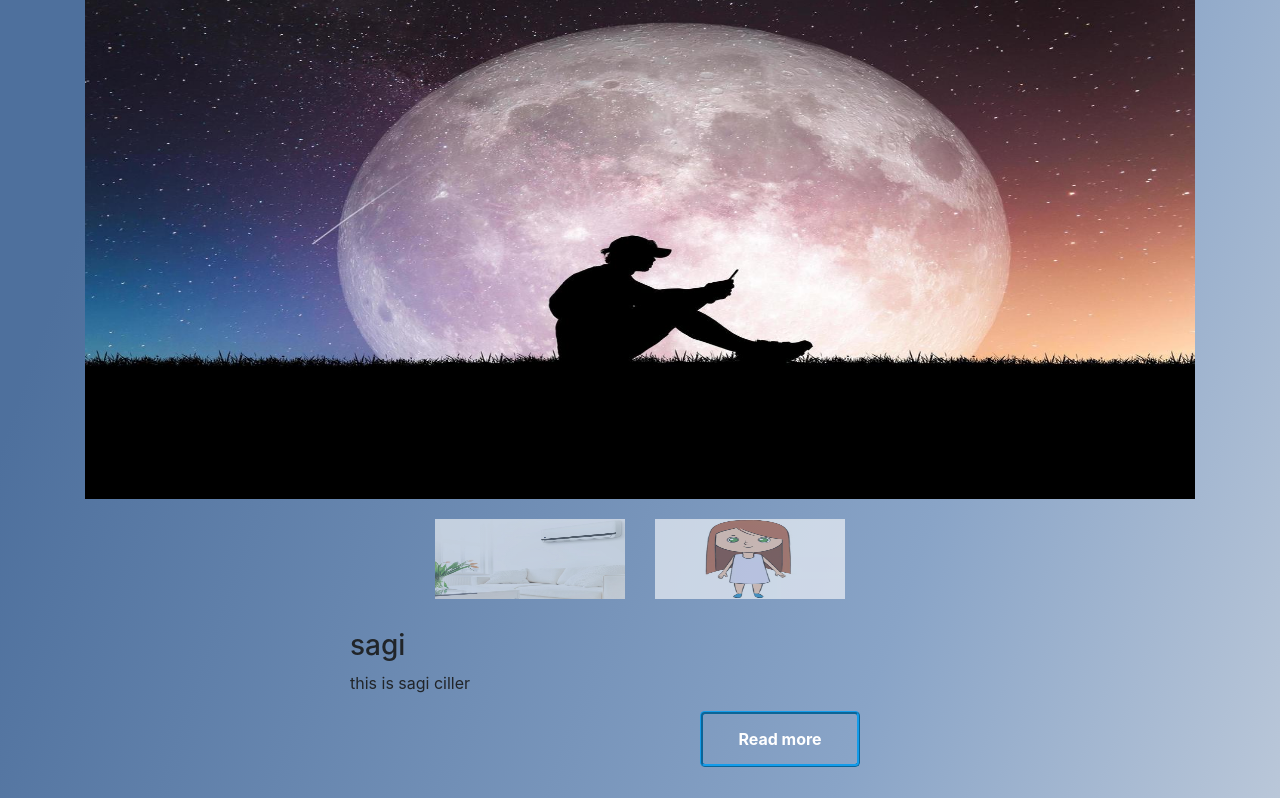
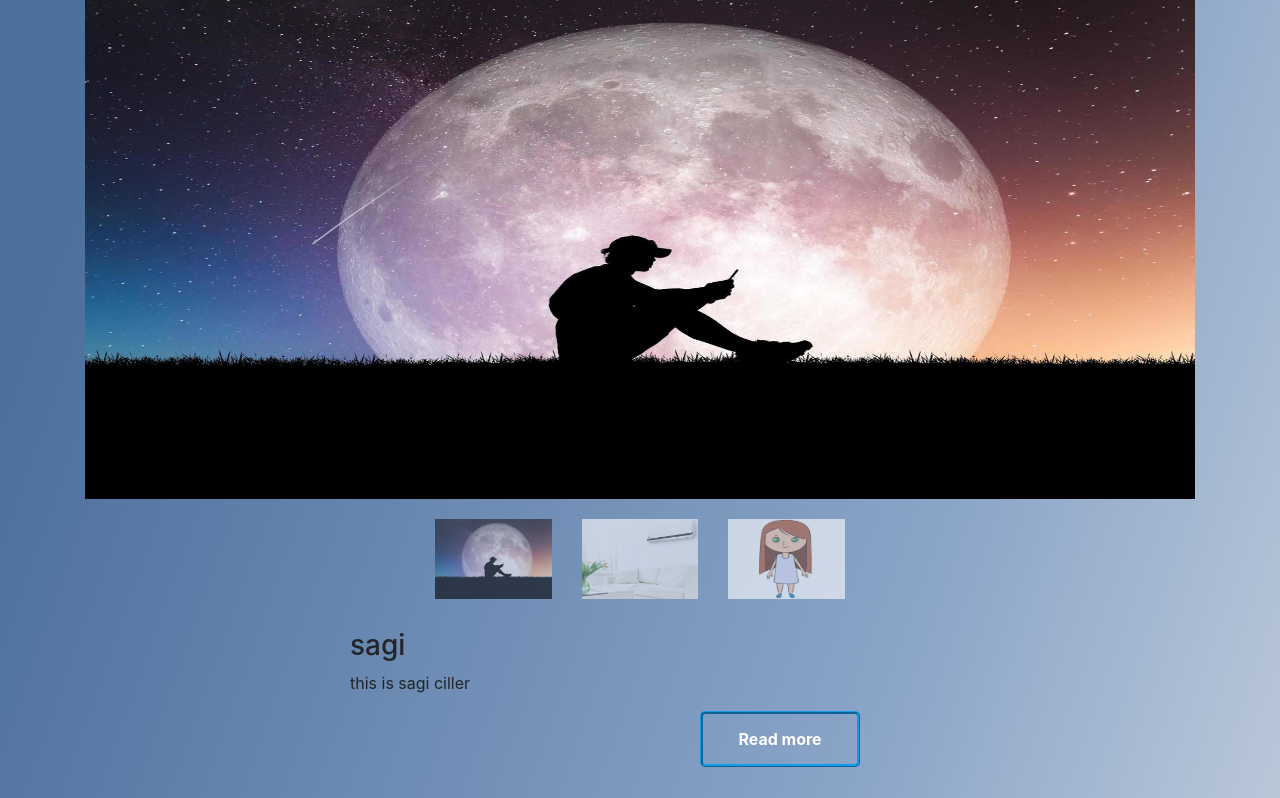
Before and after one commit to erf04/pro-mahoor, a Django app: page /product/1/ in a window 1280 px wide. Shown: the part 111-909 px from the top of the page. Run offline with Django 4.2, Linux system fonts and the light colour scheme; data comes from the database, SQL or seed files in the repository; some libraries are stand-ins or nearby versions.

Commit message:
no hasan business

```diff
--- a/mahoortah/pages/templates/articles.html
+++ b/mahoortah/pages/templates/articles.html
@@ -35,6 +35,7 @@
 
     </div>
 </section>
+
+{% endfor %}
 </div>
-{% endfor %}
 {% endblock %}
--- a/mahoortah/pages/templates/seeproduct.html
+++ b/mahoortah/pages/templates/seeproduct.html
@@ -77,6 +77,9 @@
     </div>
 
     <div class="row center">
+      <div class="col">
+        <img class="dots" src="{{thepro.main_image.url}}" style="width: 100%" />
+      </div>
       {% for image in images %}
 
       <div class="col">
```
